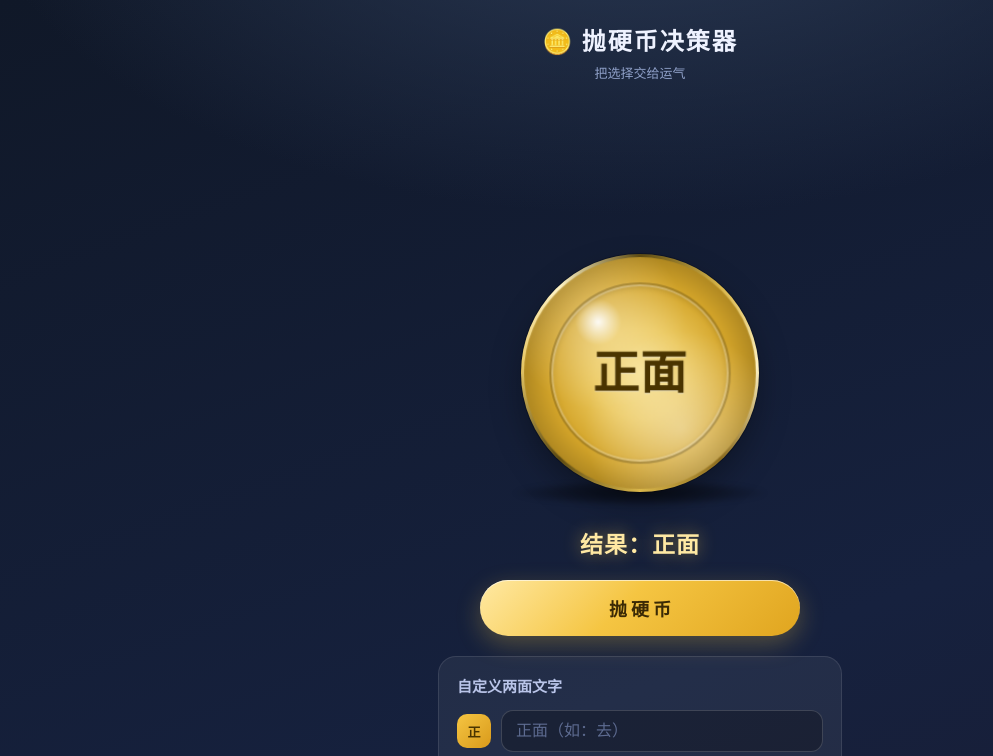
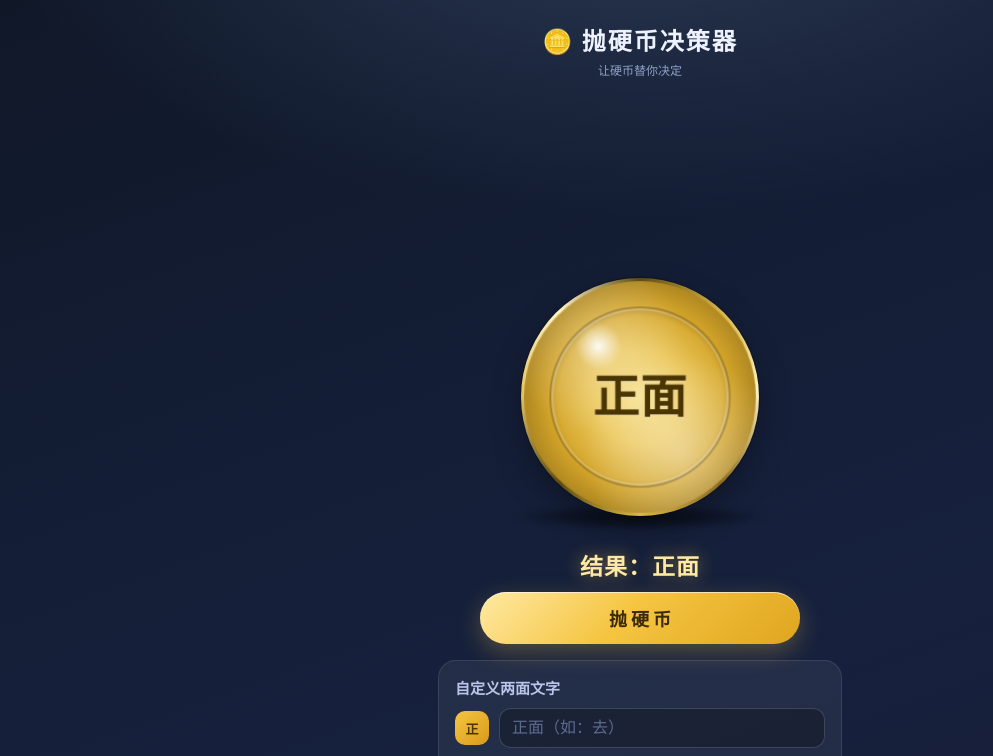
Before and after one commit to WillowStill/-, a plain HTML site: page index.html in a window 1280 px wide. Both pictures are taken after a click on the button "抛硬币". Shown: the top 756 px of the page, without its empty margins (0-993 px from the left). Drawn offline with Linux system fonts and the light colour scheme.

Commit message:
Update styles and text in index.html

```diff
--- a/index.html
+++ b/index.html
@@ -43,7 +43,7 @@ body {
 }
 header { text-align: center; margin-bottom: 4px; }
 header h1 { margin: 0; font-size: 24px; letter-spacing: 2px; }
-header .subtitle { margin: 6px 0 0; font-size: 13px; color: #8fa0c8; }
+header .subtitle { margin: 4px 0 0; font-size: 12px; color: #8fa0c8; }
 
 /* ============================================================
    舞台：硬币 + 阴影（虚线轨迹装饰已移除）
@@ -51,9 +51,9 @@ header .subtitle { margin: 6px 0 0; font-size: 13px; color: #8fa0c8; }
 .stage {
   position: relative;
   width: 100%;
-  height: clamp(320px, 56vh, 400px);
+  height: clamp(340px, 56vh, 420px);
   /* 顶部留出缓冲带：硬币抛起时最高点不遮挡上方标题 */
-  margin-top: 36px;
+  margin-top: 44px;
 }
 
 /* 硬币容器：负责整体位移（抛起、弹跳） */
@@ -194,8 +194,8 @@ header .subtitle { margin: 6px 0 0; font-size: 13px; color: #8fa0c8; }
    结果区
    ============================================================ */
 .result {
-  min-height: 42px;
-  margin: 4px 0 12px;
+  min-height: 34px;
+  margin: 2px 0 10px;
   font-size: 23px;
   font-weight: 800;
   letter-spacing: 1px;
@@ -218,7 +218,7 @@ header .subtitle { margin: 6px 0 0; font-size: 13px; color: #8fa0c8; }
 .flip-btn {
   width: 100%;
   max-width: 320px;
-  padding: 15px 0;
+  padding: 13px 0;
   border: none;
   border-radius: 999px;
   font-size: 18px;
@@ -244,13 +244,13 @@ header .subtitle { margin: 6px 0 0; font-size: 13px; color: #8fa0c8; }
    ============================================================ */
 .panel {
   width: 100%;
-  margin-top: 20px;
-  padding: 18px;
+  margin-top: 16px;
+  padding: 16px;
   background: rgba(255,255,255,.06);
   border: 1px solid rgba(255,255,255,.1);
   border-radius: 18px;
 }
-.panel h2 { margin: 0 0 14px; font-size: 15px; font-weight: 600; color: #b9c4e8; }
+.panel h2 { margin: 0 0 10px; font-size: 15px; font-weight: 600; color: #b9c4e8; }
 .panel h2 .hint { font-size: 12px; color: #6f7ea8; font-weight: 400; margin-left: 6px; }
 
 /* 历史面板头部：标题 + 清空按钮 */
@@ -279,7 +279,7 @@ header .subtitle { margin: 6px 0 0; font-size: 13px; color: #8fa0c8; }
   display: flex;
   align-items: center;
   gap: 10px;
-  margin-bottom: 10px;
+  margin-bottom: 8px;
 }
 .face-tag {
   flex: 0 0 34px;
@@ -296,7 +296,7 @@ header .subtitle { margin: 6px 0 0; font-size: 13px; color: #8fa0c8; }
 .setting-row input {
   flex: 1;
   min-width: 0;
-  padding: 11px 14px;
+  padding: 10px 12px;
   border-radius: 12px;
   border: 1px solid rgba(255,255,255,.16);
   background: rgba(0,0,0,.25);
@@ -413,10 +413,7 @@ footer {
   line-height: 1.8;
 }
 
-/* 小屏微调 */
-@media (max-width: 380px) {
-  .stage { height: 320px; }
-}
+/* 小屏舞台高度交由 clamp 统一控制 */
 @media (prefers-reduced-motion: reduce) {
   .coin-scene.intro { animation: none; }
 }
@@ -426,7 +423,7 @@ footer {
 <div class="app">
   <header>
     <h1>🪙 抛硬币决策器</h1>
-    <p class="subtitle">把选择交给运气</p>
+    <p class="subtitle">让硬币替你决定</p>
   </header>
 
   <!-- 舞台：硬币 + 阴影 -->
@@ -638,8 +635,8 @@ footer {
     resultBox.classList.remove('show');
 
     var coinSize = coin.getBoundingClientRect().width;
-    // 抛起高度（略降，配合舞台顶部缓冲带，硬币最高点不遮挡标题）
-    var lift = Math.max(140, Math.round(coinSize * 0.85));
+    // 抛起高度（配合舞台顶部缓冲带，硬币最高点不遮挡标题）
+    var lift = Math.max(130, Math.round(coinSize * 0.75));
     var t0 = performance.now();
 
     // 缓动：先加速后减速，落地更自然
```
